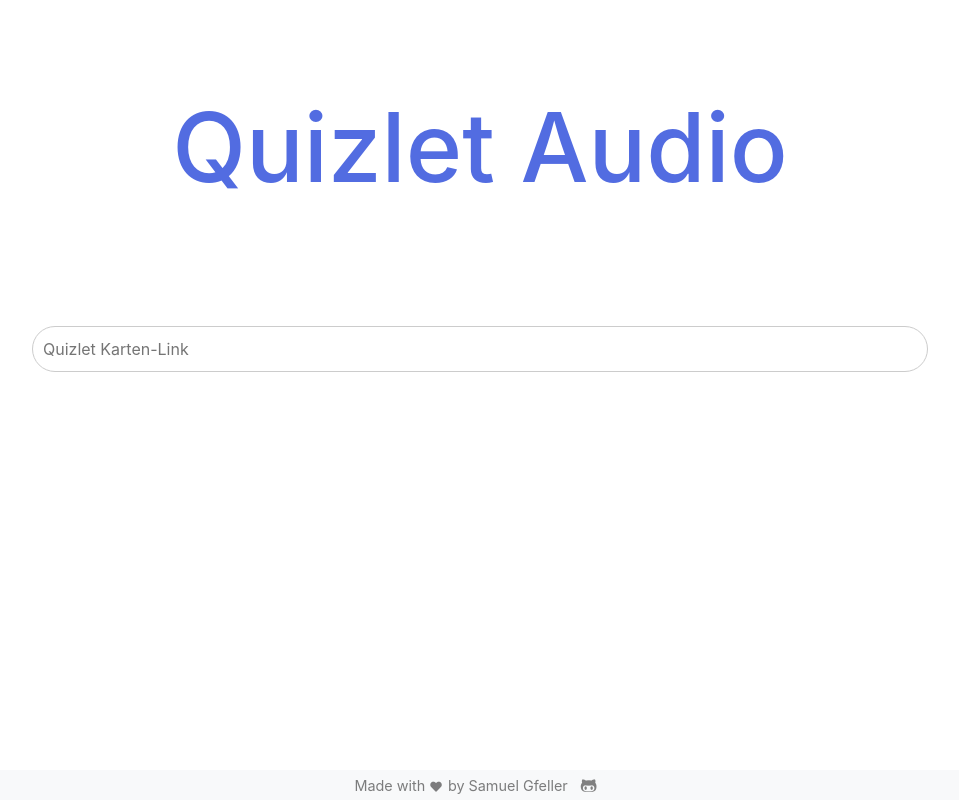
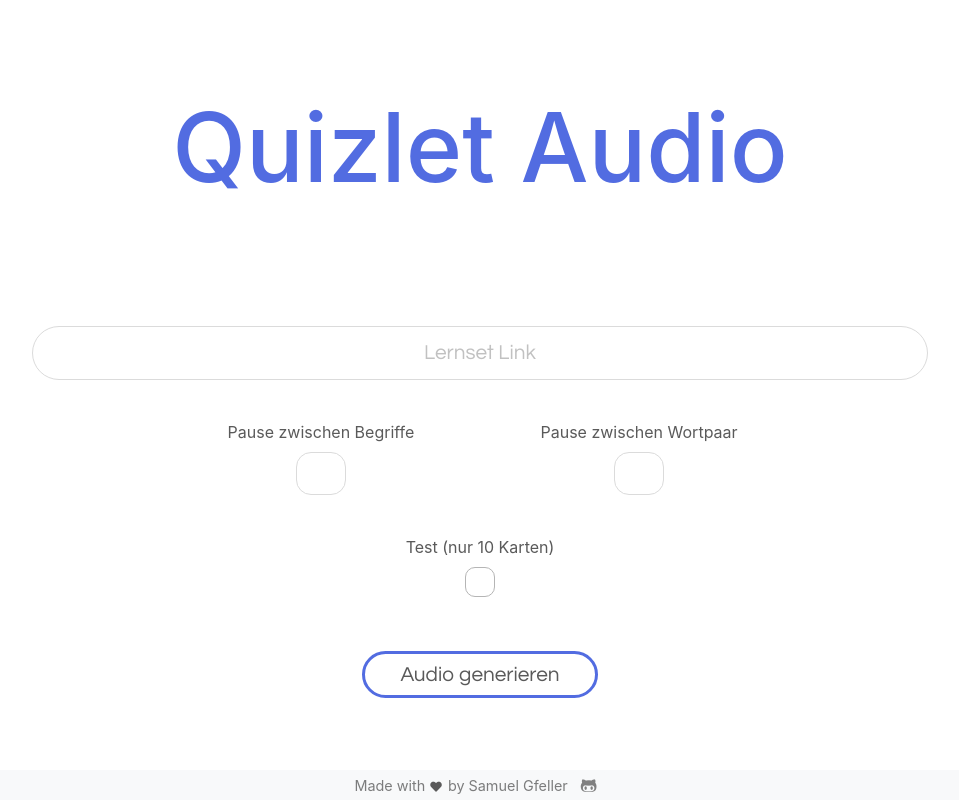
Before and after one commit to samuelgfeller/quizlet-audio-converter, a PHP site: page /stream_recorder/ in a window 1280 px wide. Shown: the whole page, without its empty margins (160-1119 px from the left). Run offline with PHP 8.4, Linux system fonts and the light colour scheme; some libraries are stand-ins or nearby versions.

Commit message:
styled form

```diff
--- a/frontend/style.css
+++ b/frontend/style.css
@@ -1,7 +1,12 @@
 body {
+    background: whitesmoke;
     font-family: 'Nunito', sans-serif;
+
 }
+*{
+    color: #5a5a5a;
 
+}
 #pageHeader{
     text-align: center;
     font-size: 6em;
@@ -14,16 +19,114 @@
     width: 100%;
     margin-top: 4vh;
 }
+.input{
+    border: 1px solid #dbdbdb;
+    font-family: 'Questrial', sans-serif;
+    font-size: 1.3em;
+    outline: none;
+    text-align: center;
+
+
+}
 #linkInput{
     width: 70%;
-    padding: 10px;
+    padding: 10px 20px;
     border-radius: 999px;
-    border: 1px solid #cccccc;
-    outline: none;
     display: block;
     box-sizing: border-box; /*avoid that border and padding are taken from with and its more than 100%*/
     margin: 0 auto;
 }
+
+.input::placeholder{
+    color: #c1c1c1;
+}
+.input:hover{
+    border: 1px solid #c2c2c2;
+}
+.input:hover::placeholder{
+    color: #aeaeae;
+}
+
+.input:focus{
+    border: 1px solid #b5b5b5;
+    box-shadow: 0 0 20px #f4f4f4;
+}
+
+.silencesDiv{
+    margin: 5vh auto;
+    width: 50%;
+    text-align: center;
+}
+.silenceDiv{
+    display: inline-block;
+    width: 49%;
+}
+.silenceInput{
+    margin: auto;
+    display: block;
+    padding: 5px;
+    width: 50px;
+    border-radius: 15px;
+    -moz-appearance:textfield;
+}
+/* Chrome, Safari, Edge, Opera */
+input::-webkit-outer-spin-button,
+input::-webkit-inner-spin-button {
+    -webkit-appearance: none;
+}
+
+/* CHECKBOX*/
+.testFieldDiv{
+    margin: auto;
+    width: 50%;
+    text-align: center;
+}
+
+#testInput{
+    display: block;
+    margin: auto;
+    padding: 10px;
+}
+.label{
+    display: block;
+}
+
+label input {
+    visibility: hidden;/* <-- Hide the default checkbox. The rest is to hide and allow tabbing, which display:none prevents */
+    display: block;
+    height: 0;
+    width: 0;
+    position: absolute;
+    overflow: hidden;
+}
+label span {/* <-- Style the artificial checkbox */
+    height: 30px;
+    width: 30px;
+    border: 1px solid #b5b5b5;
+    border-radius: 10px;
+
+    display: inline-block;
+}
+[type=checkbox]:checked + span {/* <-- Style its checked state */
+    background: #526ce1;
+    border: 1px solid #526ce1;
+
+}
+
+#submitBtn{
+margin: 5vh auto;
+    background: white;
+    border-radius: 999px;
+    padding: 5px 35px;
+    display: block;
+    border: 3px solid #526ce1;
+
+}
+#submitBtn:hover {
+    background: #526ce1;
+    color: white;
+}
+
 
 /*Debugging*/
 .timeSpan{
@@ -56,3 +159,12 @@
     color: grey;
     font-size: 1.2em;
 }
+
+.navbar-expand-sm-test{
+    flex-flow: row nowrap;
+    -ms-flex-pack: start;
+    justify-content: flex-start;}
+
+@media (max-width: 576px){
+
+}
--- a/index.php
+++ b/index.php
@@ -6,7 +6,11 @@
     <link rel="stylesheet" href="frontend/style.css">
     <link href="https://stackpath.bootstrapcdn.com/bootstrap/4.4.1/css/bootstrap.min.css" rel="stylesheet"
           integrity="sha384-Vkoo8x4CGsO3+Hhxv8T/Q5PaXtkKtu6ug5TOeNV6gBiFeWPGFN9MuhOf23Q9Ifjh" crossorigin="anonymous">
-    <link rel="stylesheet" href="https://use.fontawesome.com/releases/v5.3.1/css/all.css" integrity="sha384-mzrmE5qonljUremFsqc01SB46JvROS7bZs3IO2EmfFsd15uHvIt+Y8vEf7N7fWAU" crossorigin="anonymous">
+    <link rel="stylesheet" href="https://use.fontawesome.com/releases/v5.3.1/css/all.css"
+          integrity="sha384-mzrmE5qonljUremFsqc01SB46JvROS7bZs3IO2EmfFsd15uHvIt+Y8vEf7N7fWAU" crossorigin="anonymous">
+    <link href="https://fonts.googleapis.com/css?family=Questrial&display=swap" rel="stylesheet">
+
+
     <title>Quizlet audio converter</title>
 </head>
 <body>
@@ -14,12 +18,32 @@
 <h1 id="pageHeader">Quizlet Audio</h1>
 
 <form action="">
-    <input id="linkInput" type="text" placeholder="Quizlet Karten-Link">
+    <input id="linkInput" class="input" type="text" placeholder="Lernset Link" required>
+    <div class="silencesDiv">
+        <div class="silenceDiv">
+            <label for="shortSilenceInput">Pause zwischen Begriffe</label>
+            <input id="shortSilenceInput" class="silenceInput input" type="number" placeholder="" required>
+        </div>
+        <div class="silenceDiv">
+            <label for="longSilenceInput">Pause zwischen Wortpaar</label>
+            <input id="longSilenceInput" class="silenceInput input" type="number" placeholder="" required>
+        </div>
+    </div>
+    <div class="testFieldDiv">
+        <label for="testInput" class="label">Test (nur 10 Karten)</label>
+        <label>
+            <input id="testInput" class="input" type="checkbox" placeholder="">
+            <span></span>
+        </label>
+    </div>
+
+    <button type="submit" id="submitBtn" class="input">Audio generieren</button>
+
 </form>
 
 
 <?php
-        ini_set('max_execution_time', '900');        ?>
+ini_set('max_execution_time', '900'); ?>
 
 <footer>
     <div class="navbar navbar-expand-sm navbar-light fixed-bottom bg-light site-footer">
@@ -27,7 +51,8 @@
             <p class="navbar-text">Made with
                 <i class="fas fa-heart"></i> by Samuel Gfeller
             </p>
-                    <a href="https://github.com/samuelgfeller/quizlet-audio-converter" class="btn btn-sm btn-light" target="_blank">
+            <a href="https://github.com/samuelgfeller/quizlet-audio-converter" class="btn btn-sm btn-light"
+               target="_blank">
                 <i class="fab fa-github-alt"></i>
             </a>
         </div>
```
Lines whose indentation alone changed are shown as unchanged.
